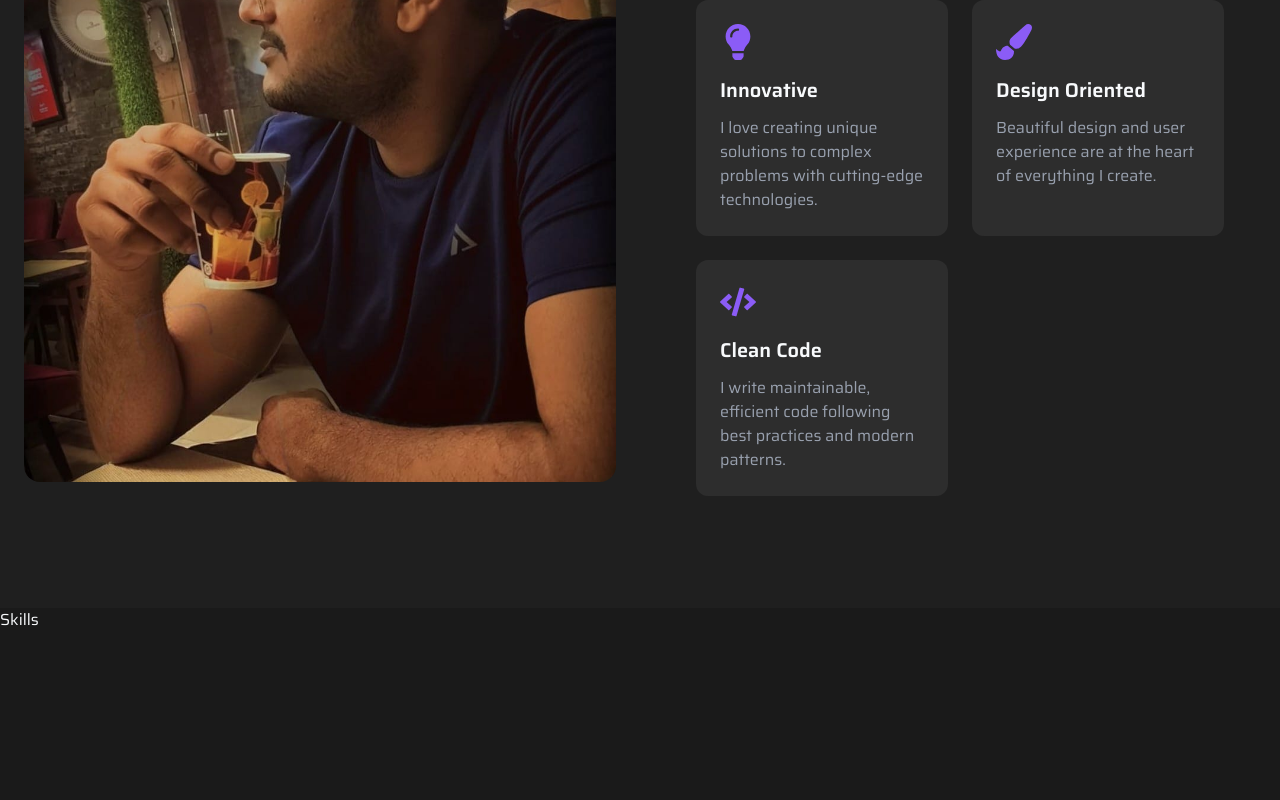
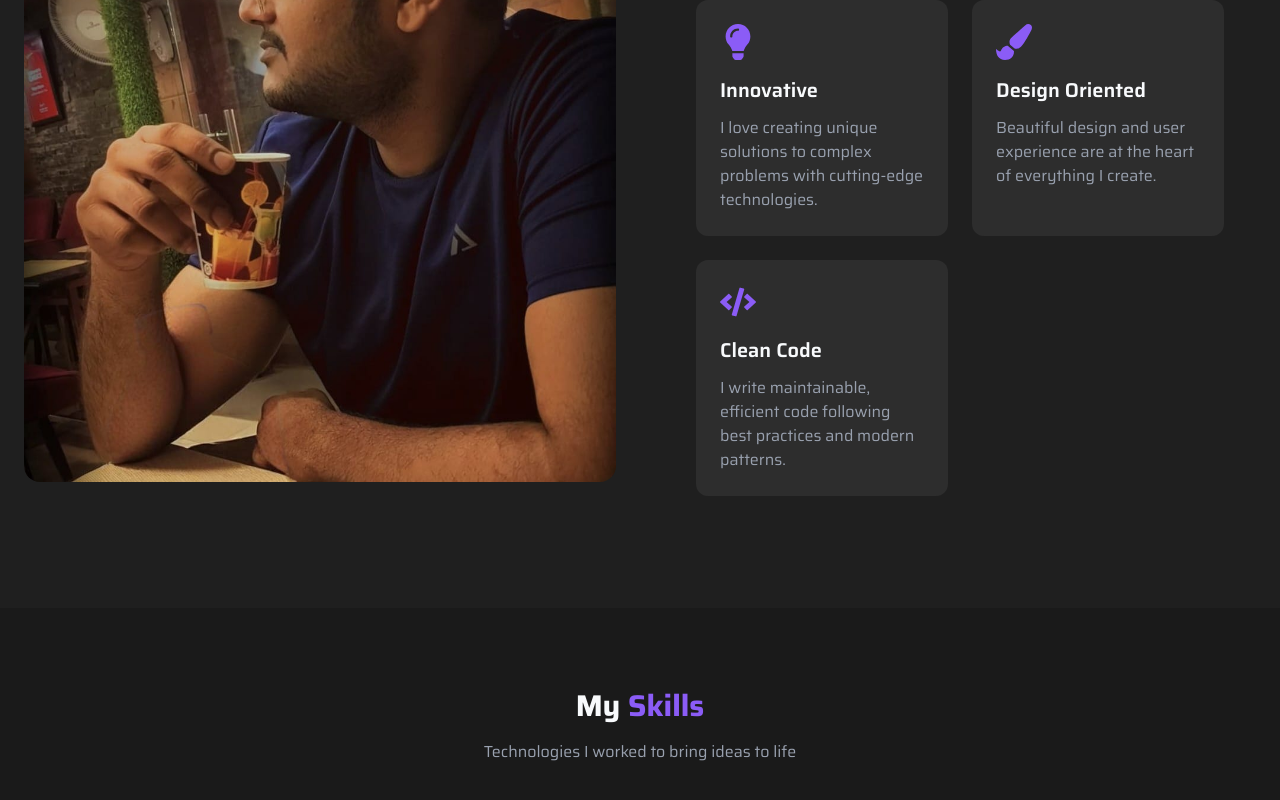
Before and after one commit to Rajatsingh900k/react-portfolio, a React (Vite) app: page / in a window 1280 px wide. Shown: the part 1348-2148 px from the top of the page. Before the commit the page ends 1980 px from the top, so only its background shows below. Built offline with nearby package versions, Linux system fonts and the light colour scheme.

Commit message:
Add animated Skills section with title and description

```diff
--- a/src/components/Skills.jsx
+++ b/src/components/Skills.jsx
@@ -1,8 +1,27 @@
+import { motion } from 'framer-motion'
 import React from 'react'
 
 const Skills = () => {
   return (
-    <div>Skills</div>
+    <motion.div
+        initial={{opacity:0,y:50}}
+        whileInView={{opacity:1,y:0}}
+        transition={{duration:1 ,ease:'easeOut'}}
+        viewport={{once:false, amount:0.2}}
+        id='skills'
+        className='py-20 bg-dark-100'
+    >
+        <div className="container mx-auto px-6">
+            <h2 className='text-3xl  font-bold text-center mb-4'>
+                My <span className='text-purple'>Skills</span>
+            </h2>
+            <p className='text-gray-400 text-center max-w-2xl mx-auto mb-16'>
+                Technologies I worked to bring ideas to life
+            </p>
+
+            <div className="grid  grid-cols-1 md:grid-cols-2 lg:grid-cols-3  gap-8 max-w-5xl ax-auto"></div>
+        </div>
+    </motion.div>
   )
 }
 
```
